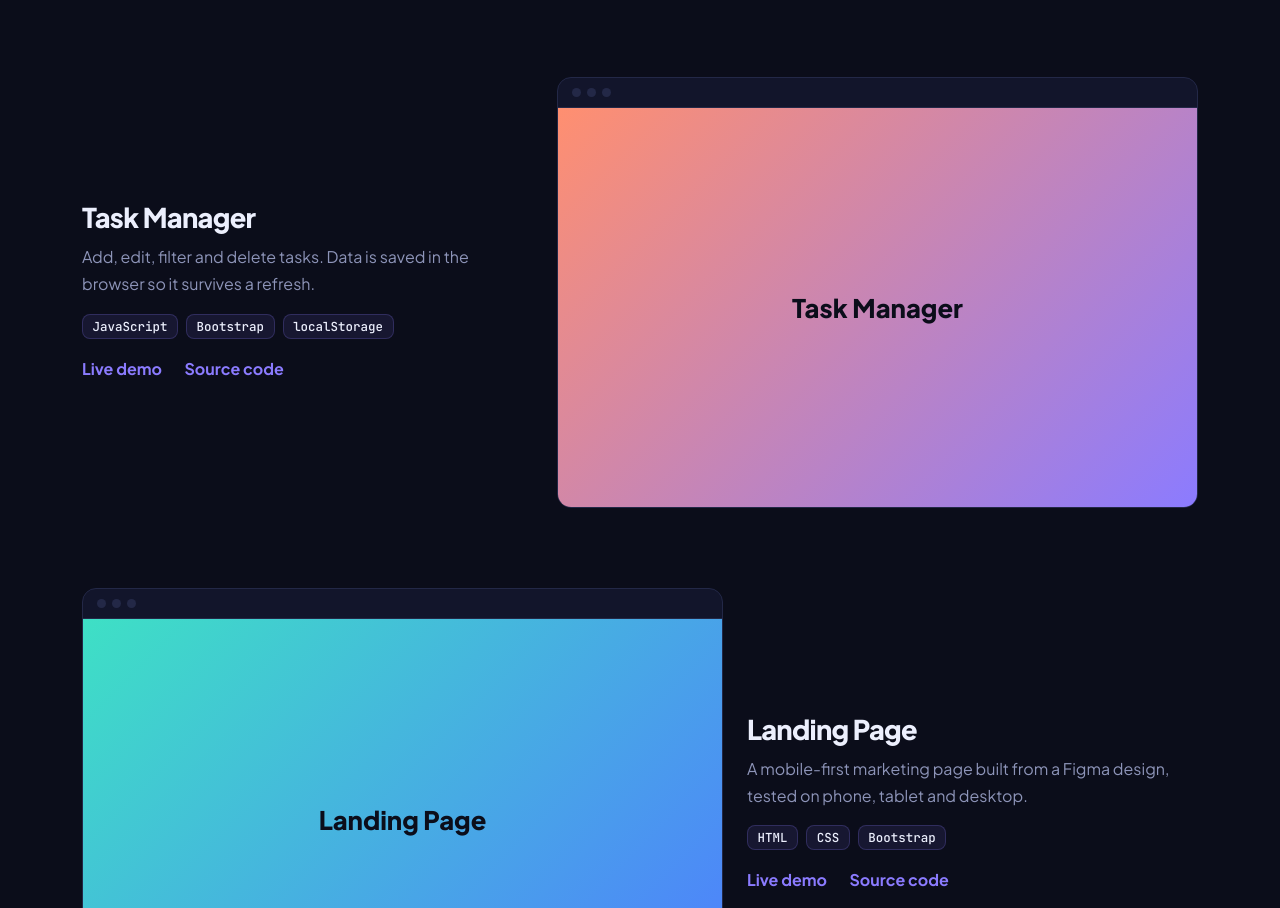
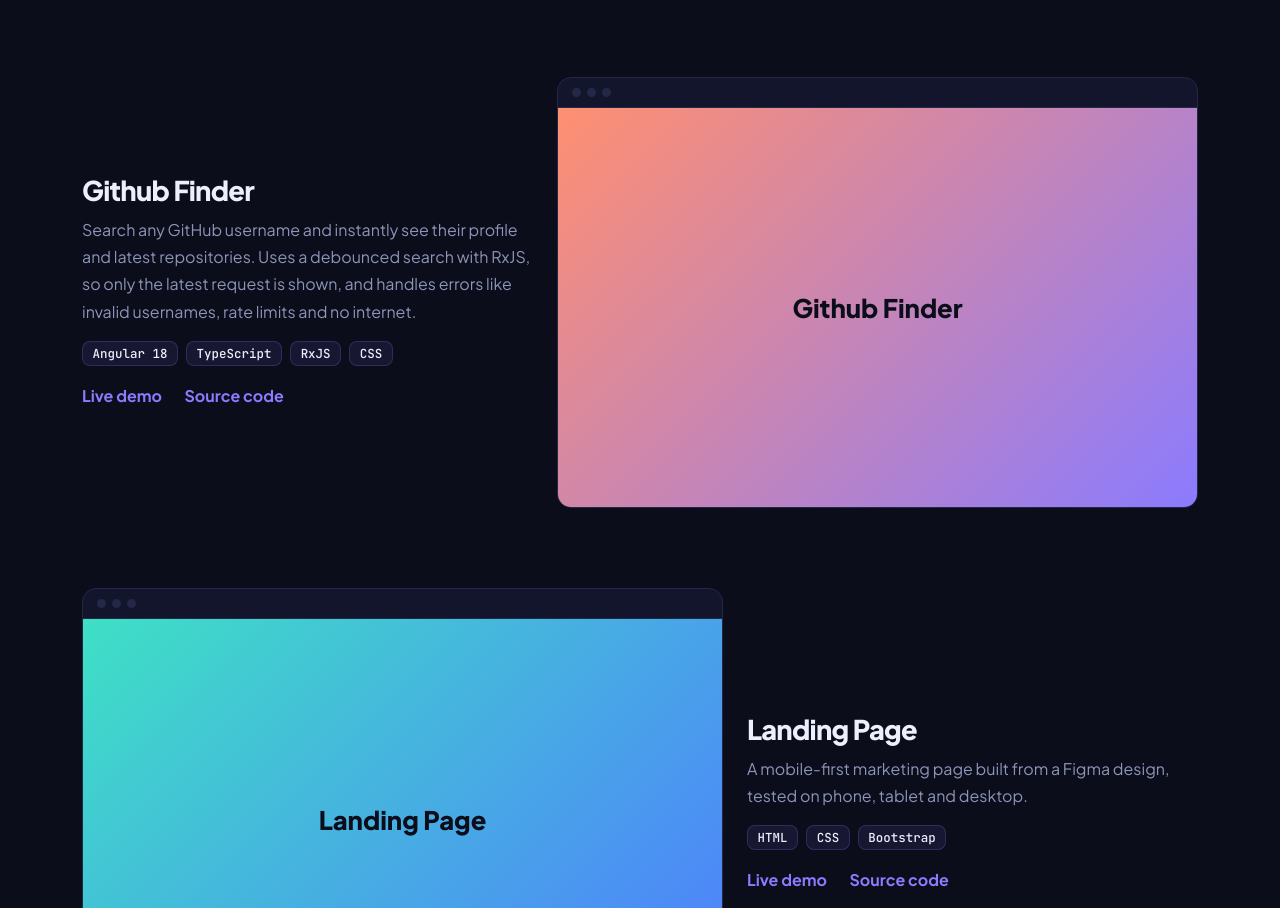
Before and after one commit to shivam1908d/shivam-portfolio, a plain HTML site: page index.html in a window 1280 px wide. Shown: the part 3256-4164 px from the top of the page. Drawn offline with nearby package versions, Linux system fonts and the light colour scheme.

Commit message:
adding project details

```diff
--- a/index.html
+++ b/index.html
@@ -153,12 +153,12 @@
       </article>
 
       <article class="proj row align-items-center g-4 flip reveal">
-        <div class="col-lg-7"><div class="browser"><div class="bar"><b></b><b></b><b></b></div><div class="shot" style="--a:#ff8f70;--b:#8b7bff">Task Manager</div></div></div>
+        <div class="col-lg-7"><div class="browser"><div class="bar"><b></b><b></b><b></b></div><div class="shot" style="--a:#ff8f70;--b:#8b7bff">Github Finder</div></div></div>
         <div class="col-lg-5">
-          <h3>Task Manager</h3>
-          <p>Add, edit, filter and delete tasks. Data is saved in the browser so it survives a refresh.</p>
-          <div class="tags sm"><span>JavaScript</span><span>Bootstrap</span><span>localStorage</span></div>
-          <div class="plinks"><a href="#" target="_blank" rel="noopener">Live demo</a><a href="#" target="_blank" rel="noopener">Source code</a></div>
+          <h3>Github Finder</h3>
+          <p>Search any GitHub username and instantly see their profile and latest repositories. Uses a debounced search with RxJS, so only the latest request is shown, and handles errors like invalid usernames, rate limits and no internet.</p>
+          <div class="tags sm"><span>Angular 18</span><span>TypeScript</span><span>RxJS</span><span>CSS</span></div>
+          <div class="plinks"><a href="https://shivam1908d.github.io/github-finder/" target="_blank" rel="noopener">Live demo</a><a href="https://github.com/shivam1908d/github-finder" target="_blank" rel="noopener">Source code</a></div>
         </div>
       </article>
 
```
